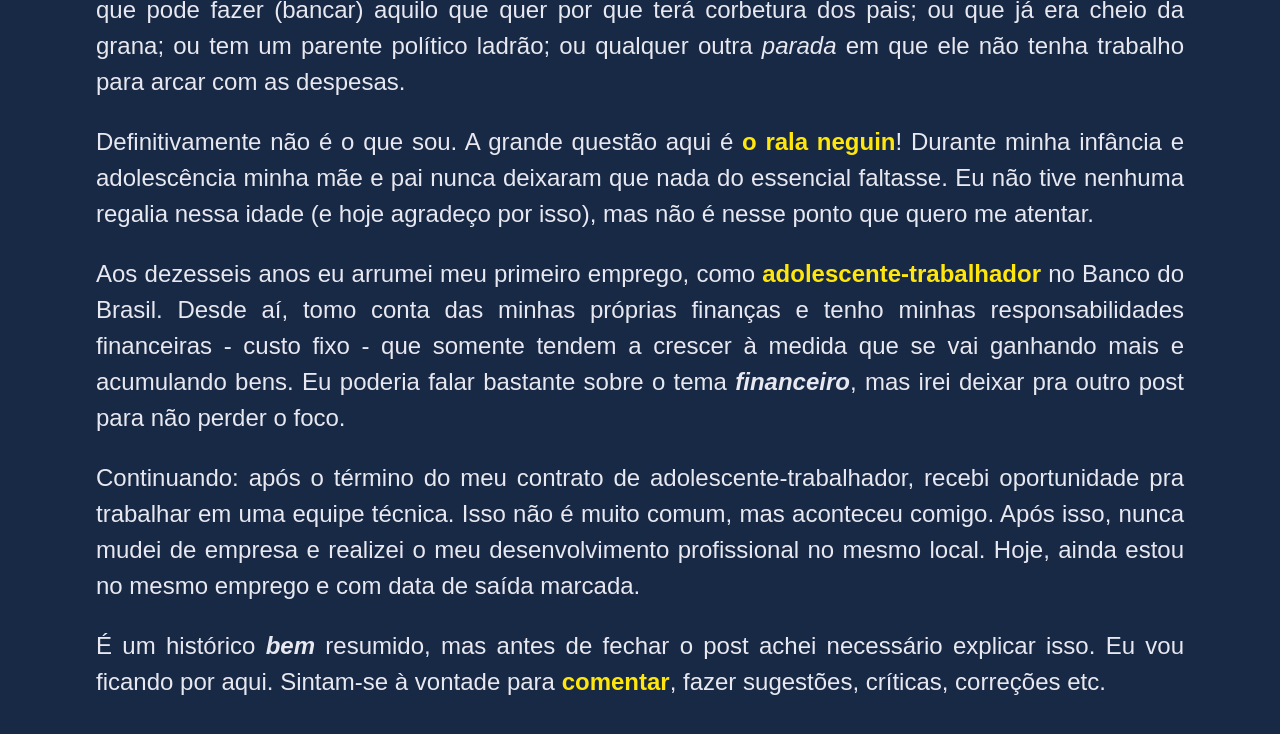
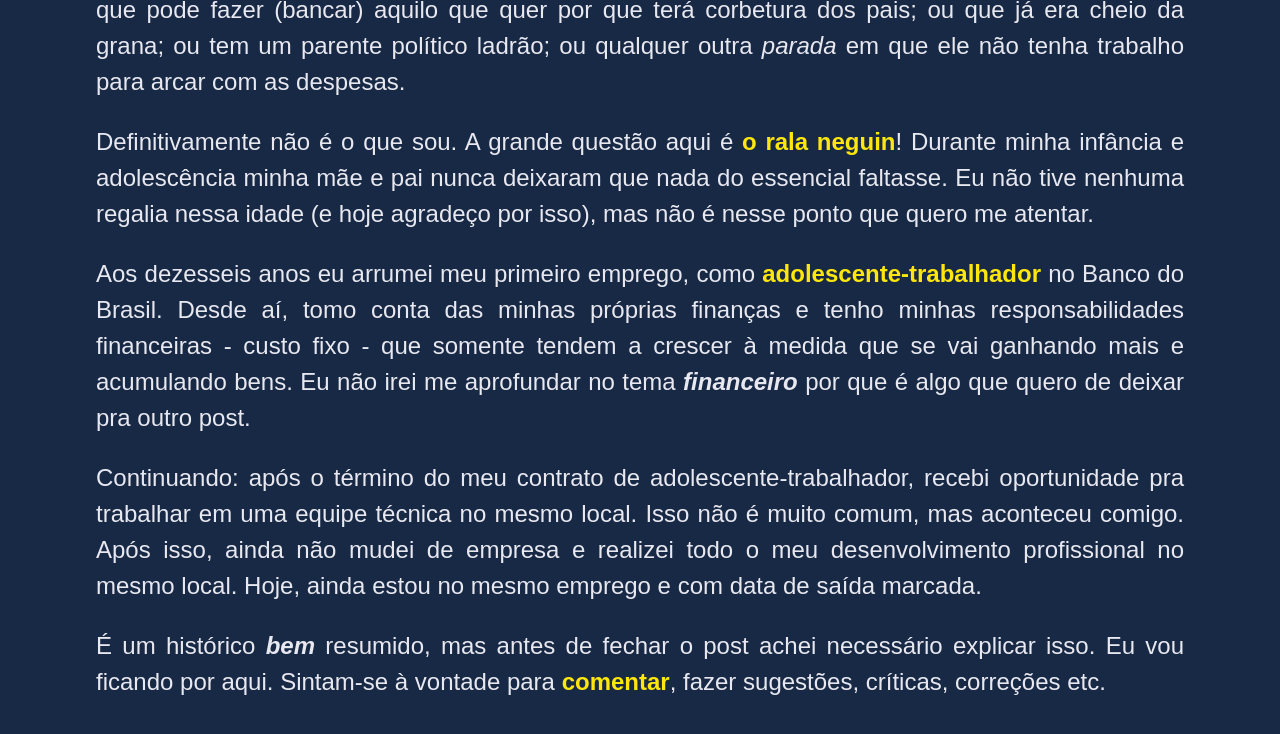
Before and after one commit to armobstatsthur/blog, a Jekyll site: the page built from _posts/2013-10-03-intercambio-pra-irlanda-por-que.md, in a window 1280 px wide and 900 px high, scrolled down 5905 px. Shown: the top 734 px of the window. Built offline with Jekyll 4.4.1, drawn with Linux system fonts in a browser that asks for light colours.

Commit message:
algumas correcoes durante uma revisao.

```diff
--- a/_posts/2013-10-03-intercambio-pra-irlanda-por-que.md
+++ b/_posts/2013-10-03-intercambio-pra-irlanda-por-que.md
@@ -90,8 +90,8 @@ Galera, por um momento me veio a cabeça que alguns de vocês, principalmente os
 
 Definitivamente não é o que sou. A grande questão aqui é **o rala neguin**! Durante minha infância e adolescência minha mãe e pai nunca deixaram que nada do essencial faltasse. Eu não tive nenhuma regalia nessa idade (e hoje agradeço por isso), mas não é nesse ponto que quero me atentar.
 
-Aos dezesseis anos eu arrumei meu primeiro emprego, como **adolescente-trabalhador** no Banco do Brasil. Desde aí, tomo conta das minhas próprias finanças e tenho minhas responsabilidades financeiras - custo fixo - que somente tendem a crescer à medida que se vai ganhando mais e acumulando bens. Eu poderia falar bastante sobre o tema *financeiro*, mas irei deixar pra outro post para não perder o foco.
+Aos dezesseis anos eu arrumei meu primeiro emprego, como **adolescente-trabalhador** no Banco do Brasil. Desde aí, tomo conta das minhas próprias finanças e tenho minhas responsabilidades financeiras - custo fixo - que somente tendem a crescer à medida que se vai ganhando mais e acumulando bens. Eu não irei me aprofundar no tema *financeiro* por que é algo que quero de deixar pra outro post.
 
-Continuando: após o término do meu contrato de adolescente-trabalhador, recebi oportunidade pra trabalhar em uma equipe técnica. Isso não é muito comum, mas aconteceu comigo. Após isso, nunca mudei de empresa e realizei o meu desenvolvimento profissional no mesmo local. Hoje, ainda estou no mesmo emprego e com data de saída marcada.
+Continuando: após o término do meu contrato de adolescente-trabalhador, recebi oportunidade pra trabalhar em uma equipe técnica no mesmo local. Isso não é muito comum, mas aconteceu comigo. Após isso, ainda não mudei de empresa e realizei todo o meu desenvolvimento profissional no mesmo local. Hoje, ainda estou no mesmo emprego e com data de saída marcada.
 
 É um histórico *bem* resumido, mas antes de fechar o post achei necessário explicar isso. Eu vou ficando por aqui. Sintam-se à vontade para **comentar**, fazer sugestões, críticas, correções etc.
```
